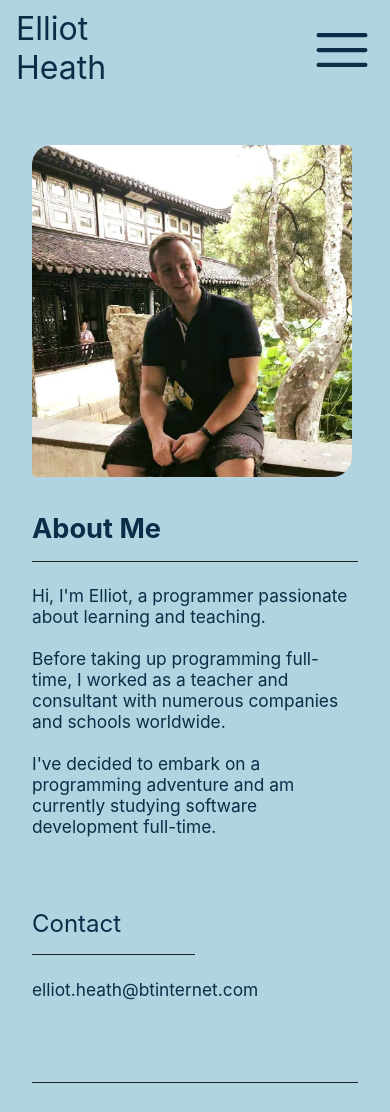
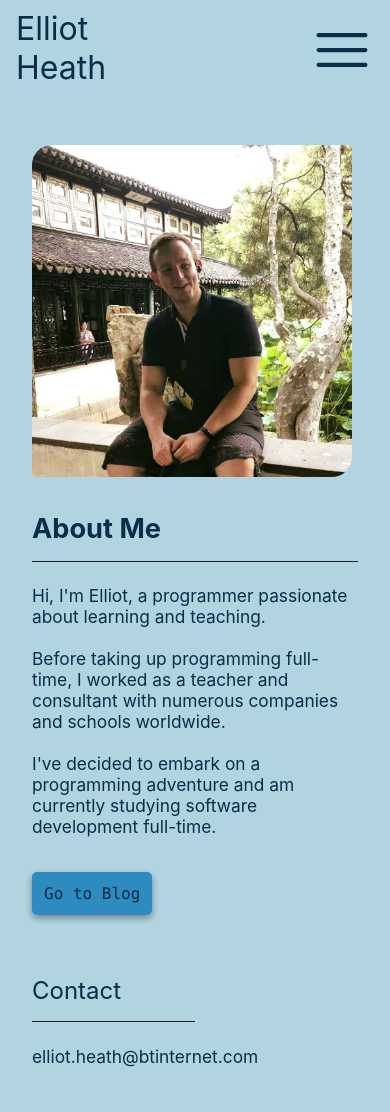
Before and after one commit to eheath30/fantastic-fortnight-folio, a Next.js app: page /about in a window 390 px wide. Shown: the top 1112 px of the page. Built offline with nearby package versions, Linux system fonts and the light colour scheme.

Commit message:
mobile go to blog btn

```diff
--- a/pages/about.tsx
+++ b/pages/about.tsx
@@ -16,7 +16,7 @@ import {
   SpecialContact,
   SpecialContactMeHeader,
   PageContainer,
-  Main
+  CodeContainer
 } from "../styles/About.module.js";
 
 const containerVariants = {
@@ -55,12 +55,15 @@ const About: NextPage = () => {
 <AboutMeContent>Hi, I&apos;m Elliot, a programmer passionate about learning and teaching.<br /><br />
 Before taking up programming full-time, I worked as a teacher and consultant with numerous companies and schools worldwide.<br /><br />
 I&apos;ve decided to embark on a programming adventure and am currently studying software development full-time.  </AboutMeContent>
+<br/>
+<CodeContainer href="/blog">Go to Blog</CodeContainer>
 <SpecialContact>
       <SpecialContactMeHeader>Contact</SpecialContactMeHeader>
       <p>elliot.heath@btinternet.com</p>
       </SpecialContact>
       </AboutMe>
       </AboutGridItem>
+
     </AboutContainer>
     <Footer/>
     </motion.main>
--- a/styles/About.module.js
+++ b/styles/About.module.js
@@ -125,3 +125,31 @@ export const SpecialContactMeHeader = styled.p`
   font-size: 1.5rem;
 }
 `;
+
+export const CodeContainer = styled.a`
+  text-decoration: none;
+  background: #2e8bc0;
+  color: #b1d4e0;
+  box-shadow: rgba(0, 0, 0, 0.16) 0px 3px 6px, rgba(0, 0, 0, 0.23) 0px 3px 6px;
+  border-radius: 5px;
+  padding: 0.75rem;
+  font-size: 1.1rem;
+  font-family: Menlo, Monaco, Lucida Console, Liberation Mono, DejaVu Sans Mono,
+    Bitstream Vera Sans Mono, Courier New, monospace;
+  @media (prefers-color-scheme: dark) {
+    background: #145da0;
+  }
+  @media (max-width: 700px) {
+    font-size: 1rem;
+  }
+  @media (min-width: 1311px) {
+    display: none;
+  }
+  @media (prefers-color-scheme: light) {
+    color: #0C2D48
+
+  }
+  &:hover {
+    filter: brightness(1.1);
+  }
+`;
```
